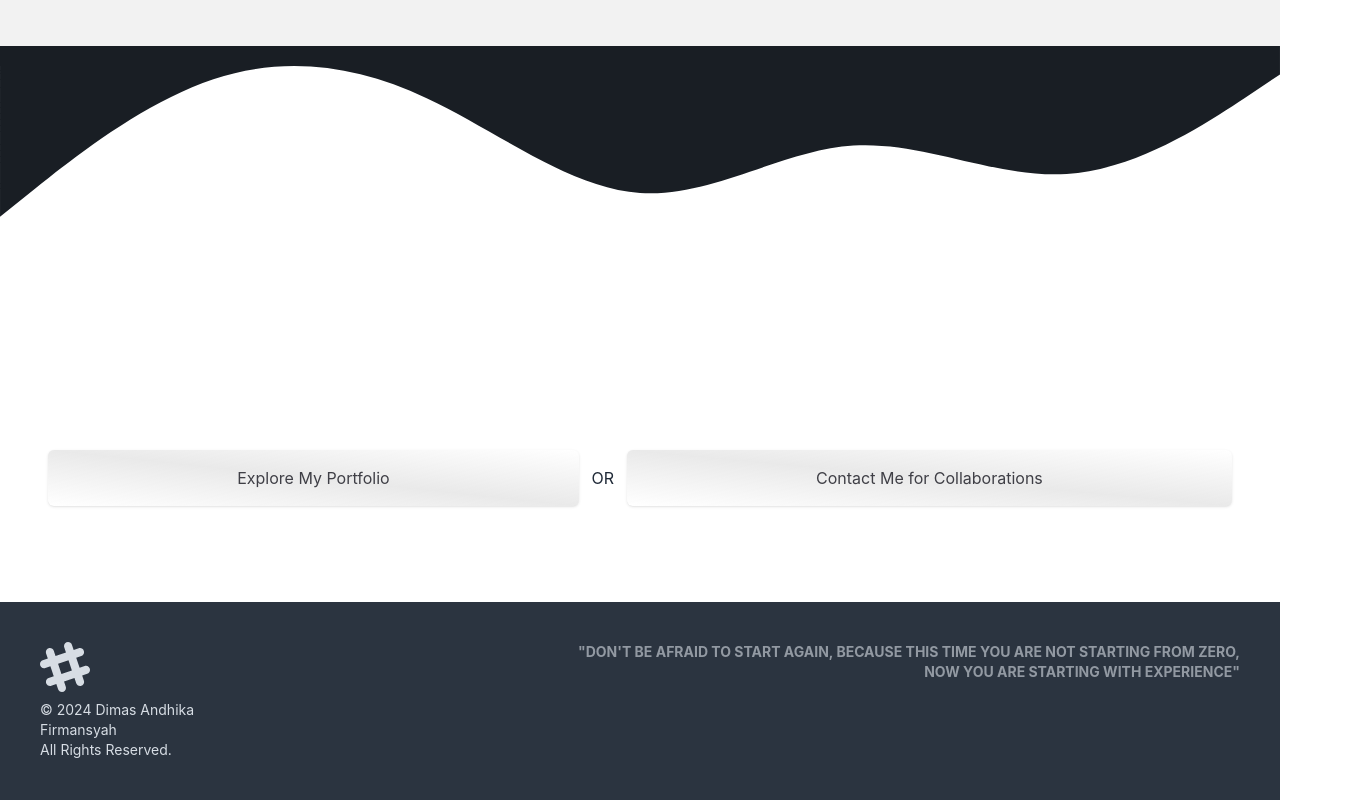
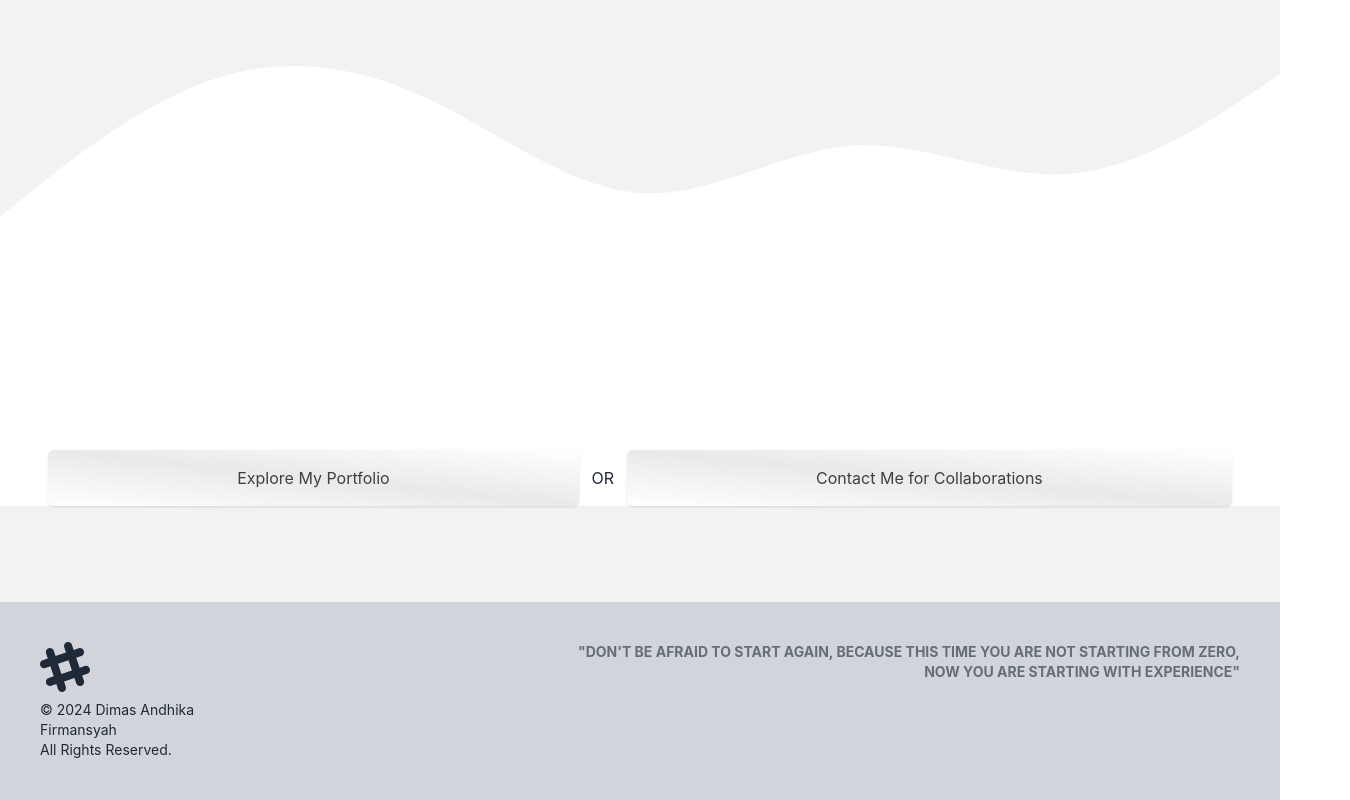
Before and after one commit to dmsandhika/PersonalPage, a React (Vite) app: page / in a window 1280 px wide. Shown: the part 850-1650 px from the top of the page, 1350 px wide, since content can reach past the window. Built offline with nearby package versions, Linux system fonts and the light colour scheme.

Commit message:
adjusment light mode

```diff
--- a/src/Layouts/PageLayout.jsx
+++ b/src/Layouts/PageLayout.jsx
@@ -6,7 +6,7 @@ const PageLayout = (props) => {
   return (
       <>
         <Navbar/>
-        <div className="bg-base-200 pt-24">
+        <div className="bg-base-200 pt-24 overflow-x-hidden">
         {children}
         </div>
         <Footer/>
--- a/src/components/Footer/index.jsx
+++ b/src/components/Footer/index.jsx
@@ -1,7 +1,7 @@
 const Footer = () => {
   return (
     <>
-    <footer className="footer bg-neutral text-neutral-content p-10 flex justify-between w-full">
+    <footer className="footer dark:bg-neutral bg-gray-300 text-gray-800 dark:text-neutral-content p-10 flex justify-between w-full">
   <aside >
     <svg
       width="50"
--- a/src/components/Navbar/index.jsx
+++ b/src/components/Navbar/index.jsx
@@ -38,7 +38,7 @@ const Navbar = () => {
       </div>
       {isOpen && (
         <div className="lg:hidden absolute top-16 left-0 w-full bg-base-100 shadow-lg">
-          <ul className="menu menu-compact">
+          <ul className="menu menu-compact w-full">
             <li><Link to="/">Home</Link></li>
             <li><Link to="/about">About</Link></li>
             <li><Link to="/portfolio">Portfolio</Link></li>
--- a/src/pages/about.jsx
+++ b/src/pages/about.jsx
@@ -68,7 +68,12 @@ const AboutPage = () => {
         </p>
         </div>
       </div>
-      <svg xmlns="http://www.w3.org/2000/svg" viewBox="0 0 1440 300"><path fill="#1d232a" fill-opacity="1" d="M0,288L40,256C80,224,160,160,240,138.7C320,117,400,139,480,128C560,117,640,75,720,96C800,117,880,203,960,229.3C1040,256,1120,224,1200,192C1280,160,1360,128,1400,112L1440,96L1440,320L1400,320C1360,320,1280,320,1200,320C1120,320,1040,320,960,320C880,320,800,320,720,320C640,320,560,320,480,320C400,320,320,320,240,320C160,320,80,320,40,320L0,320Z"></path></svg>
+      <div class="bg-base-200 dark:bg-base-900">
+  <svg xmlns="http://www.w3.org/2000/svg" viewBox="0 0 1440 300" class="fill-base-100 dark:fill-[#1d232a]">
+    <path d="M0,288L40,256C80,224,160,160,240,138.7C320,117,400,139,480,128C560,117,640,75,720,96C800,117,880,203,960,229.3C1040,256,1120,224,1200,192C1280,160,1360,128,1400,112L1440,96L1440,320L1400,320C1360,320,1280,320,1200,320C1120,320,1040,320,960,320C880,320,800,320,720,320C640,320,560,320,480,320C400,320,320,320,240,320C160,320,80,320,40,320L0,320Z"></path>
+  </svg>
+</div>
+
       <div className="bg-base-100">
         <TitleItem classs="ml-12 ">
           Work Experience
--- a/src/pages/home.jsx
+++ b/src/pages/home.jsx
@@ -11,12 +11,21 @@ const HomePage = () => {
     AOS.init();
   }, [])
   return (
+
     <>
+
     <PageLayout>
     <div className="home-page">
       <Hero></Hero>
       <div className="bg-base-100"  >
-      <svg xmlns="http://www.w3.org/2000/svg" viewBox="0 0 1440 220"><path fill="#191e24" fill-opacity="1" d="M0,192L40,160C80,128,160,64,240,37.3C320,11,400,21,480,58.7C560,96,640,160,720,165.3C800,171,880,117,960,112C1040,107,1120,149,1200,144C1280,139,1360,85,1400,58.7L1440,32L1440,0L1400,0C1360,0,1280,0,1200,0C1120,0,1040,0,960,0C880,0,800,0,720,0C640,0,560,0,480,0C400,0,320,0,240,0C160,0,80,0,40,0L0,0Z"></path></svg>
+
+      <div class="bg-base-100 dark:bg-base-900">
+      <svg xmlns="http://www.w3.org/2000/svg" viewBox="0 0 1440 220" class="fill-base-200 dark:fill-[#191E24]">
+        <path d="M0,192L40,160C80,128,160,64,240,37.3C320,11,400,21,480,58.7C560,96,640,160,720,165.3C800,171,880,117,960,112C1040,107,1120,149,1200,144C1280,139,1360,85,1400,58.7L1440,32L1440,0L1400,0C1360,0,1280,0,1200,0C1120,0,1040,0,960,0C880,0,800,0,720,0C640,0,560,0,480,0C400,0,320,0,240,0C160,0,80,0,40,0L0,0Z"></path>
+      </svg>
+    </div>
+
+
       <p className="mx-12 pt-12  text-lg lg:text-2xl text-center font-bold " data-aos="zoom-out" data-aos-duration="1500">Explore my work, check out my recent projects, or feel free to get in touch if you're interested in collaboration. Let’s build something amazing together!</p>
       <Divider/>
       </div>
--- a/src/pages/portfolio.jsx
+++ b/src/pages/portfolio.jsx
@@ -38,8 +38,13 @@ const PortfolioPage = () => {
         <div className="flex justify-center mx-12 mb-23">
           <GitHubCalendar username="dmsandhika" />
         </div>
-        <svg xmlns="http://www.w3.org/2000/svg" viewBox="0 0 1440 250"><path fill="#1d232a" fill-opacity="1" d="M0,192L48,186.7C96,181,192,171,288,186.7C384,203,480,245,576,224C672,203,768,117,864,112C960,107,1056,181,1152,218.7C1248,256,1344,256,1392,256L1440,256L1440,320L1392,320C1344,320,1248,320,1152,320C1056,320,960,320,864,320C768,320,672,320,576,320C480,320,384,320,288,320C192,320,96,320,48,320L0,320Z"></path></svg>
-        <div className="bg-base-100 py-12">
+        <div class="bg-base-200 dark:bg-base-900">
+        <svg xmlns="http://www.w3.org/2000/svg" viewBox="0 0 1440 250" class="fill-base-100 dark:fill-[#1d232a]">
+          <path d="M0,192L48,186.7C96,181,192,171,288,186.7C384,203,480,245,576,224C672,203,768,117,864,112C960,107,1056,181,1152,218.7C1248,256,1344,256,1392,256L1440,256L1440,320L1392,320C1344,320,1248,320,1152,320C1056,320,960,320,864,320C768,320,672,320,576,320C480,320,384,320,288,320C192,320,96,320,48,320L0,320Z"></path>
+        </svg>
+      </div>
+
+  <div className="bg-base-100 py-12">
           <TitleItem classs="text-center">
             My Project
           </TitleItem>
--- a/tailwind.config.js
+++ b/tailwind.config.js
@@ -1,5 +1,6 @@
 /** @type {import('tailwindcss').Config} */
 export default {
+  darkMode: 'media',
   content: [
     "./index.html",
     "./src/**/*.{js,ts,jsx,tsx}",
```
